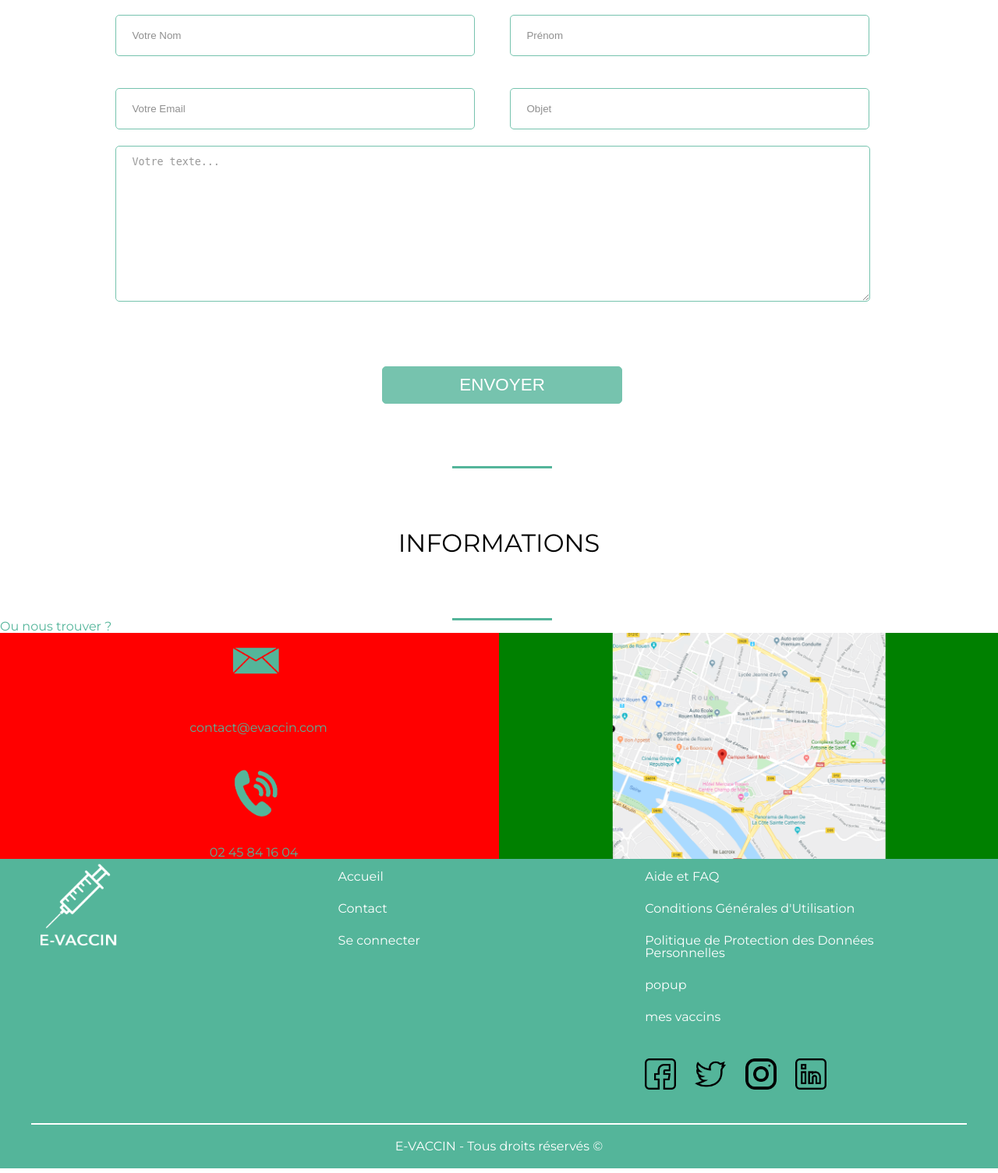
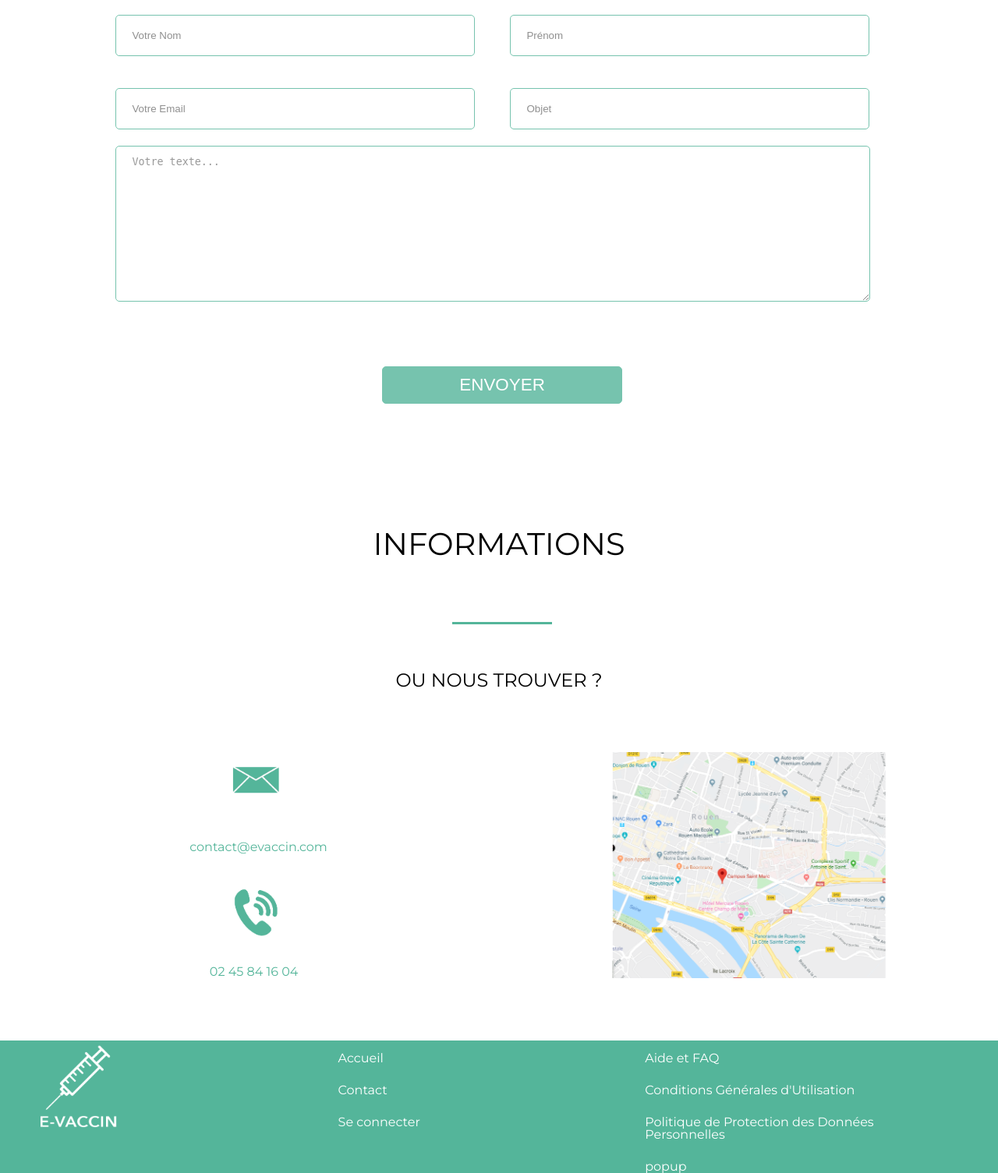
Before and after one commit to Nifooo/Projet-Evaccin, a PHP site: page /contact.php in a window 1280 px wide. Shown: the part 478-1983 px from the top of the page at 78% size. Run offline with PHP 8.4, Linux system fonts and the light colour scheme.

Commit message:
J'ai enfin fini donc tout mise a part la premiere section de la page d'accueil et bien tout est enfin responsive sa race !!!!!!!

```diff
--- a/asset/css/style.css
+++ b/asset/css/style.css
@@ -88,6 +88,7 @@ header nav ul li {
   border-width: 3px;
   margin-left: 200px;
   margin-top: 50px;
+    position: absolute;
 }
 
 
@@ -483,19 +484,28 @@ h5{
 .forminfo .info {
 	text-align: center;
     text-transform: uppercase;
-    font-size: 2em;
+    font-size: 2.5em;
     color: black;
     margin: 80px 0;
 }
 
 .forminfo {
     color: #54b59a;
+    margin-bottom: 50px;
+}
+
+.found {
+    text-transform: uppercase;
+    text-align: center;
+    font-size: 1.5em;
+    color: black;
+    margin-top: 60px;
+    margin-bottom: 80px;
 }
 
 .imagelogo {
     float: left;
     width: 50%;
-    background-color: red;
 }
 
 .imagelogo img {
@@ -515,7 +525,7 @@ h5{
 .cartelogo {
     float: left;
     width: 50%;
-    background-color: green;
+    margin-bottom: 80px;
 }
 
 .forminfo .marc{
@@ -523,6 +533,8 @@ h5{
     display: block;
     margin: 0 auto;
 }
+
+
 
 
 
@@ -774,3 +786,15 @@ h6 {
         padding: 50px 10% 40px 20%;
     }
 }
+
+@media screen and (max-width: 650px) {
+    .imagelogo {
+        float: left;
+        width: 100%;
+    }
+    .cartelogo {
+        float: left;
+        width: 100%;
+        margin: 80px 0;
+    }
+}
--- a/contact.php
+++ b/contact.php
@@ -14,7 +14,6 @@
           <input id="boutonenvoyer" type="submit" name="submit" value="Envoyer">
         </form>
       </div>
-        <div class="bar"></div>
 
       <div class="clear"></div>
 
```
